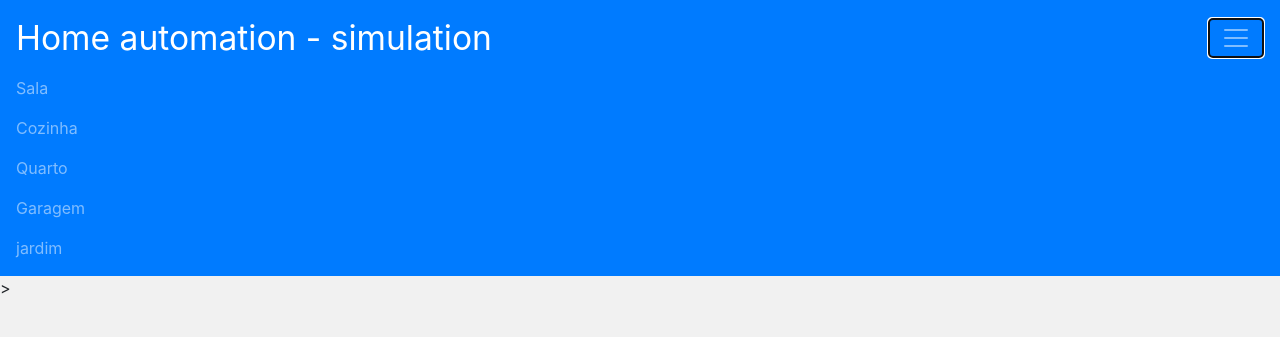
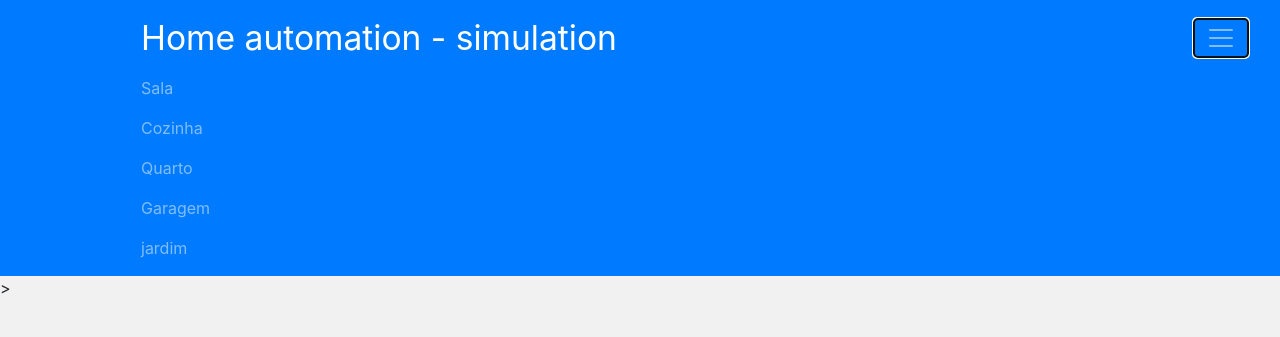
Before and after one commit to ConcyRocha/automation-simulation, a website: page src/index.html in a window 1280 px wide. Both pictures are taken after a click on the button 1236 px from the left and 38 px from the top of the page. Shown: the top 337 px of the page. Drawn offline with nearby package versions, Linux system fonts and the light colour scheme; files that its build step writes are made by us from their sources.

Commit message:
agora tenho um site na nuvem

```diff
--- a/server.js
+++ b/server.js
@@ -8,7 +8,10 @@ server.get("/", (req,res)=>{
     res.sendFile(__dirname + "/src/index.html")
 
 })
+server.get("sala", (req,res)=>{
+    res.sendFile(__dirname + "src/index_2.html")
 
+})
 const PORT = process.env.PORT|| 4000;
 server.listen(PORT,() =>{
     console.log("listening on port" + PORT);
--- a/src/index.html
+++ b/src/index.html
@@ -13,6 +13,7 @@
 <body>
   <header>
     <nav class="navbar navbar-dark bg-primary">
+      <div class="container">
       <a class="navbar-brand" href="#">Home automation - simulation</a>
       <button class="navbar-toggler" type="button" data-toggle="collapse" data-target="#collapsibleNavbar">
           <span class="navbar-toggler-icon"></span>
@@ -20,7 +21,7 @@
       <div class="collapse navbar-collapse" id="collapsibleNavbar">
         <ul class="navbar-nav">
           <li class="nav-item">
-          <a class="nav-link" href="">Sala</a>
+            <a class="nav-link" href="index_2.html">Sala</a>
           </li>
           <li class="nav-item">
             <a class="nav-link" href="#">Cozinha</a>
@@ -36,6 +37,7 @@
           </li>
         </ul>
       </div>
+    </div>
   </nav>>
 </header>
 <section>
@@ -46,7 +48,6 @@
       <img src="img/sim8.png">
       <p>Aqui você podera arrastar elementos para </br> simular uma automoção em um cômodo da </br> residência.</p>
       <p><button type="button" class="btn btn-primary">Vamos começar?</button></p>
-
     </div>
     <div class="col-sm-4">
       <h3></h3>
```
Lines whose indentation alone changed are shown as unchanged.
